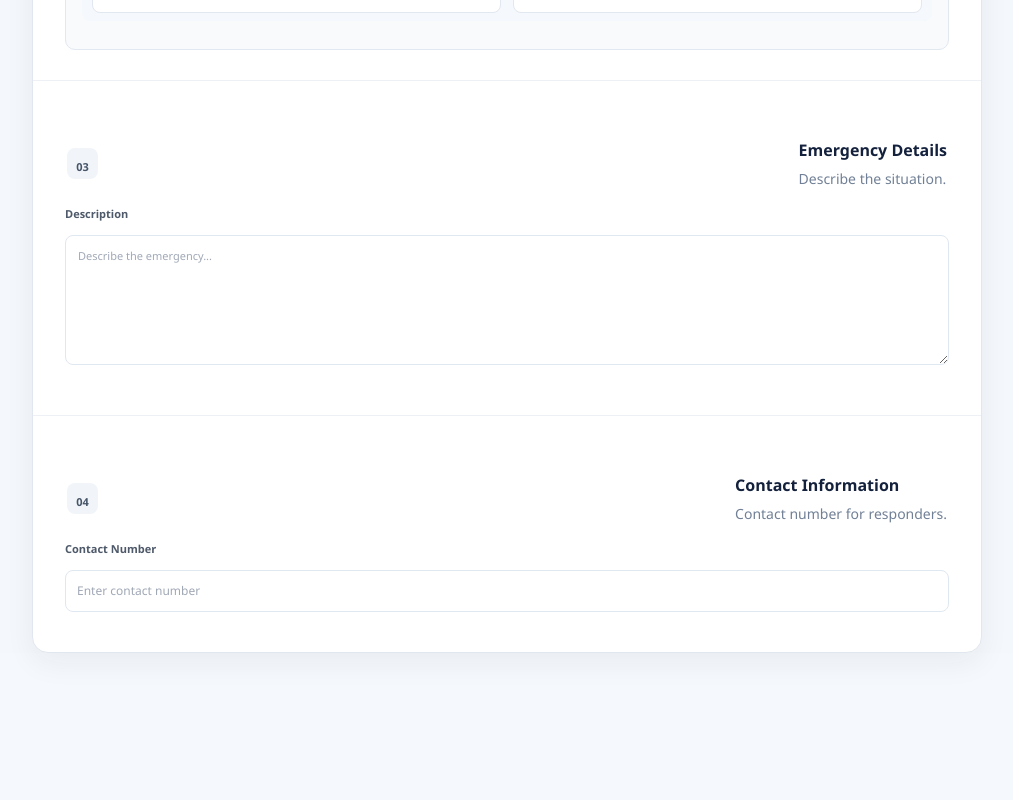
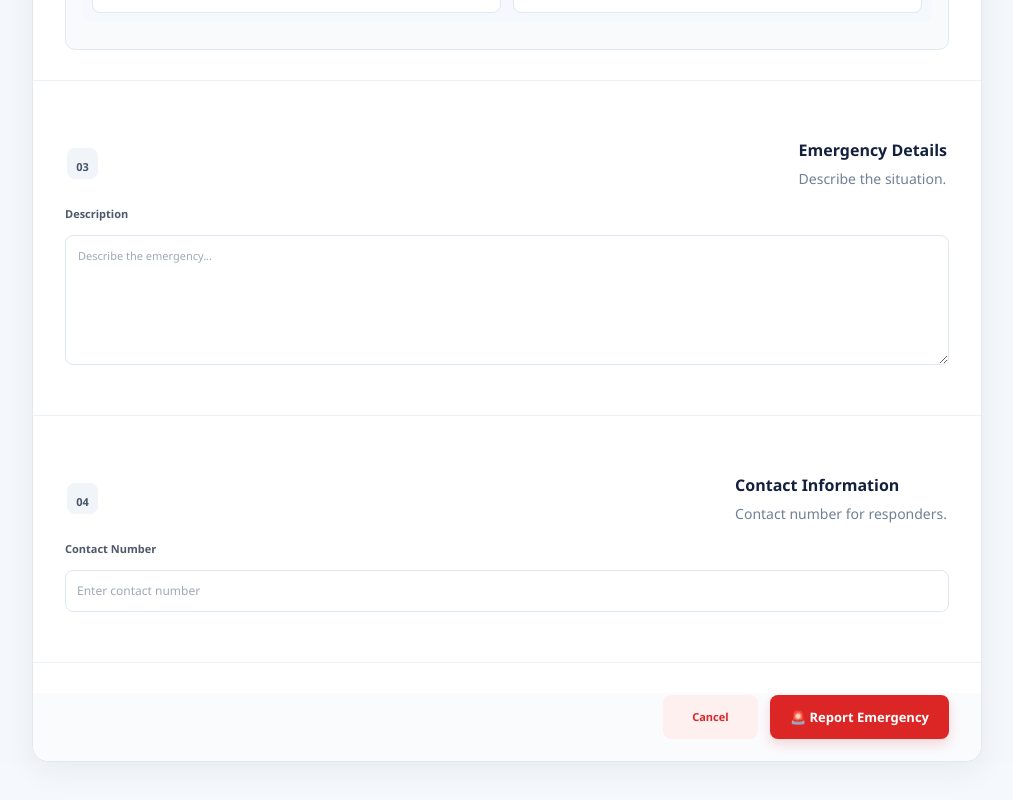
Before and after one commit to venuprakash81/ResQNet-FrontEnd, a React (Create React App) app: page /citizen/report-emergency in a window 1280 px wide. Shown: the part 1191-1991 px from the top of the page, without its empty margins (133-1146 px from the left). Before the commit the page ends 1904 px from the top, so only its background shows below. Built offline with nearby package versions, Linux system fonts and the light colour scheme.

Commit message:
Add cancel and submit buttons to ReportEmergency

```diff
--- a/src/pages/ReportEmergency.jsx
+++ b/src/pages/ReportEmergency.jsx
@@ -1137,7 +1137,34 @@ const ReportEmergency = () => {
           =========================================== */}
 
 
+ <div className="form-actions">
 
+            <button
+              type="button"
+              className="cancel-btn"
+              onClick={() =>
+                navigate(
+                  "/citizen/dashboard"
+                )
+              }
+            >
+              Cancel
+            </button>
+
+
+            <button
+              type="submit"
+              className="submit-emergency-btn"
+              disabled={loading}
+            >
+
+              {loading
+                ? "Submitting..."
+                : "🚨 Report Emergency"}
+
+            </button>
+
+          </div>
 
 
         </form>
```
